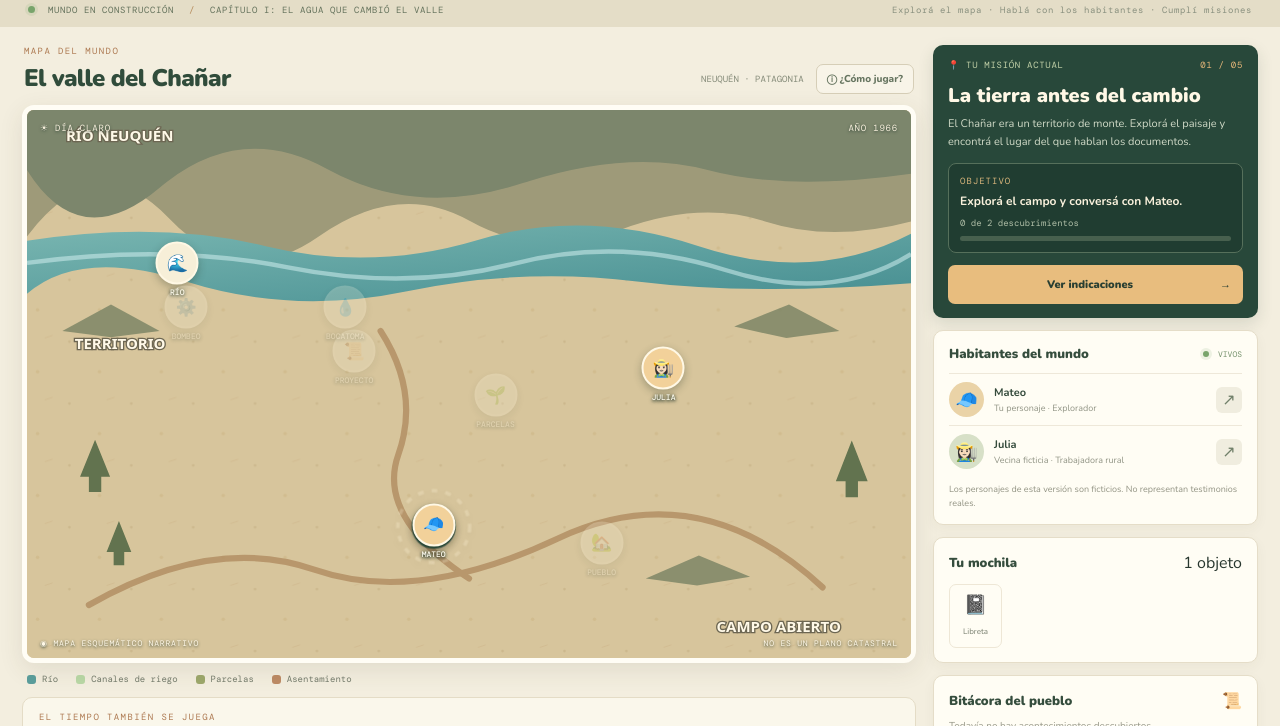
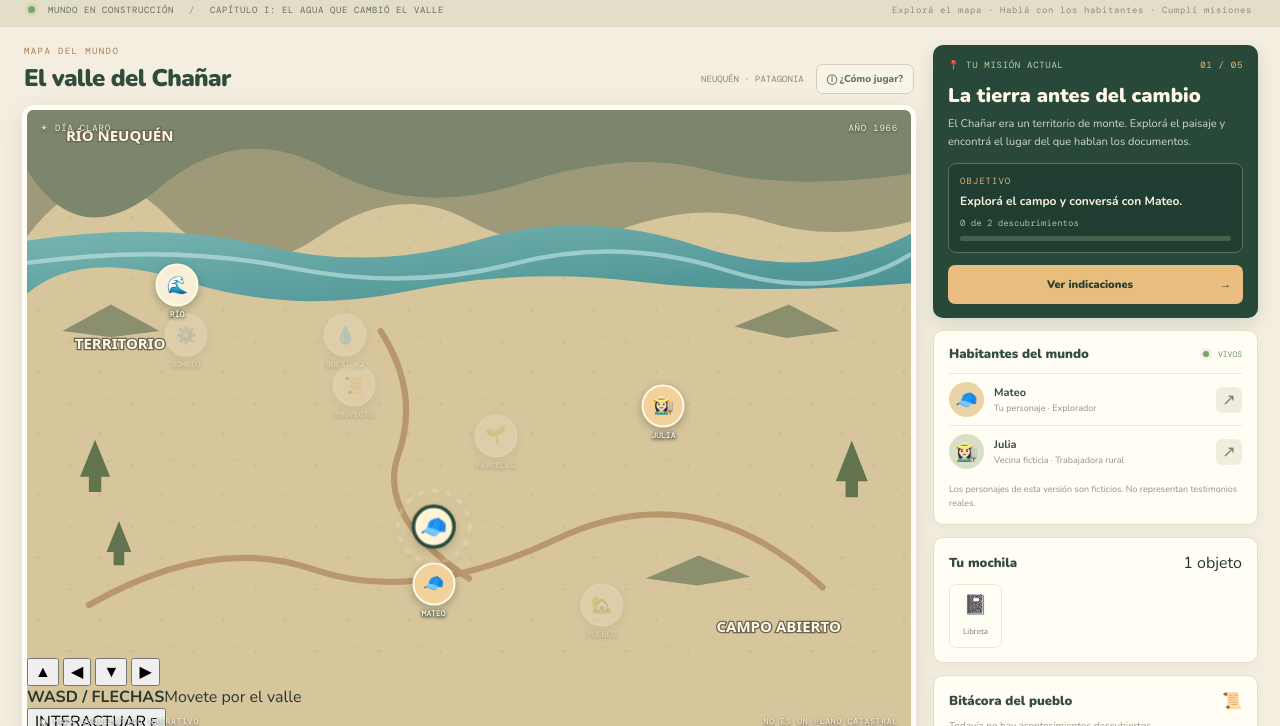
Before and after one commit to eliasmartinezcultural-glitch/pasos-a-seguir, a plain HTML site: page index.html in a window 1280 px wide. Shown: the part 74-800 px from the top of the page. Drawn offline with nearby package versions, Linux system fonts and the light colour scheme.

Commit message:
Rediseñar interfaz de juego y añadir controles táctiles

```diff
--- a/index.html
+++ b/index.html
@@ -14,7 +14,7 @@
  <div class="hud-right"><span class="save-indicator" id="save-indicator">● PARTIDA GUARDADA</span><button id="reset-button" class="icon-button" aria-label="Reiniciar partida" title="Reiniciar partida">↻</button></div>
 </header>
 <main>
-<section class="intro-strip"><div><span class="live-dot"></span> MUNDO EN CONSTRUCCIÓN <span class="intro-divider">/</span> CAPÍTULO I: EL AGUA QUE CAMBIÓ EL VALLE</div><div class="intro-hint">Explorá el mapa · Hablá con los habitantes · Cumplí misiones</div></section>
+<section class="intro-strip" id="mobile-help"><div><span class="live-dot"></span> MUNDO EN CONSTRUCCIÓN <span class="intro-divider">/</span> CAPÍTULO I: EL AGUA QUE CAMBIÓ EL VALLE</div><div class="intro-hint">Explorá el mapa · Hablá con los habitantes · Cumplí misiones</div></section>
 <section class="world-layout">
  <div class="world-column">
   <div class="map-toolbar"><div><span class="eyebrow">MAPA DEL MUNDO</span><h1>El valle del Chañar</h1></div><div class="map-tools"><span class="map-coord">NEUQUÉN · PATAGONIA</span><button class="map-button" id="map-legend">ⓘ ¿Cómo jugar?</button></div></div>
@@ -75,6 +75,16 @@
     <button class="map-pin npc-pin npc-one" data-person="mateo" aria-label="Hablar con Mateo"><span>🧢</span><small>MATEO</small></button>
     <button class="map-pin npc-pin npc-two" data-person="julia" aria-label="Hablar con Julia"><span>👩🏻‍🌾</span><small>JULIA</small></button>
    </div>
+   <div class="game-controls" aria-label="Controles del juego">
+    <div class="move-pad" aria-label="Mover al personaje">
+     <button type="button" data-move="up" aria-label="Arriba">▲</button>
+     <button type="button" data-move="left" aria-label="Izquierda">◀</button>
+     <button type="button" data-move="down" aria-label="Abajo">▼</button>
+     <button type="button" data-move="right" aria-label="Derecha">▶</button>
+    </div>
+    <div class="play-hint"><b>WASD / FLECHAS</b><span>Movete por el valle</span></div>
+    <button type="button" class="interact-button" id="interact-button">INTERACTUAR <kbd>E</kbd></button>
+   </div>
    <div class="map-bottom"><span>◉ MAPA ESQUEMÁTICO NARRATIVO</span><span>NO ES UN PLANO CATASTRAL</span></div>
   </div>
   <div class="map-key"><span><i class="key-dot river-key"></i> Río</span><span><i class="key-dot water-key"></i> Canales de riego</span><span><i class="key-dot field-key"></i> Parcelas</span><span><i class="key-dot town-key"></i> Asentamiento</span></div>
```
